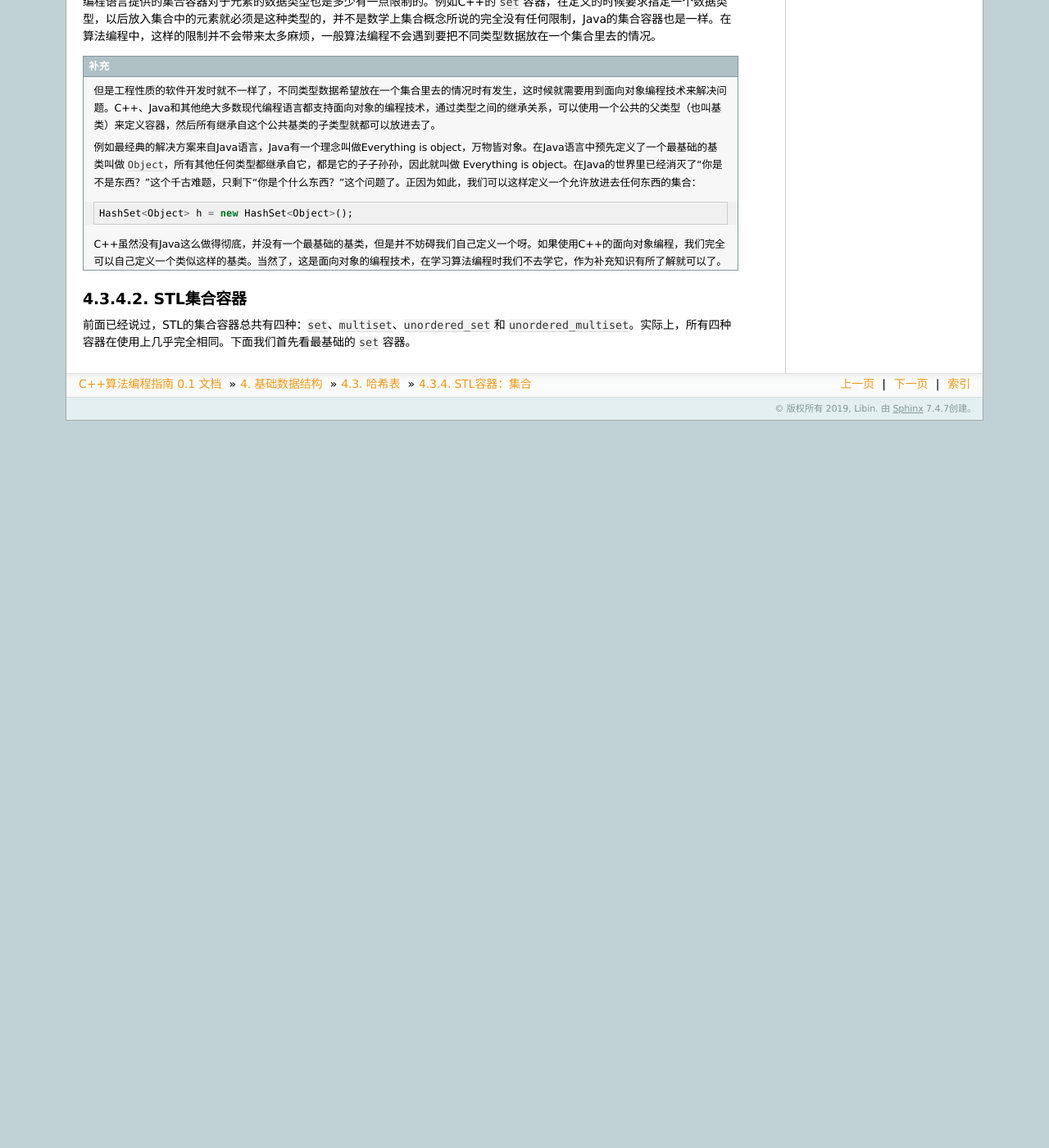
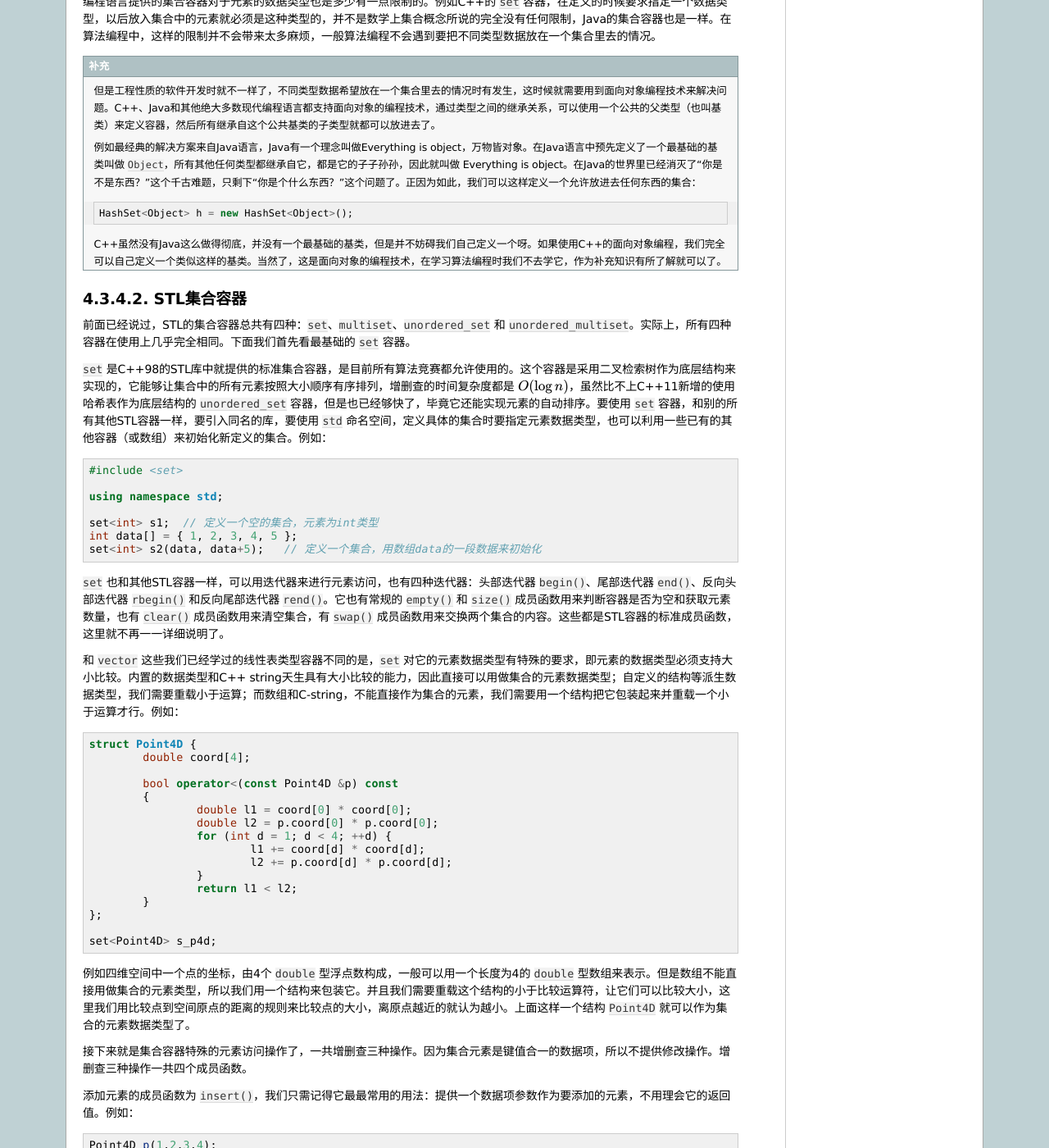
Before and after one commit to majorli/algo_guide, a Sphinx documentation site: the page built from source/ch03/sec03/334_set.rst, in a window 1280 px wide and 1400 px high, scrolled down 721 px. Shown: the whole window at 82% size. Built offline with Sphinx 7.4.7, drawn with Linux system fonts in a browser that asks for light colours; formulas are drawn with MathJax 3; before the commit the page ends 1234 px from its top, so only the background shows below that; some of the changed text lies outside the part shown.

Commit message:
20200727_0002draft_334_writing

```diff
--- a/source/ch03/sec03/334_set.rst
+++ b/source/ch03/sec03/334_set.rst
@@ -36,3 +36,69 @@ STL集合容器
 ^^^^^^^^^^^^
 
 前面已经说过，STL的集合容器总共有四种：\ ``set``\ 、\ ``multiset``\ 、\ ``unordered_set`` 和 ``unordered_multiset``\ 。实际上，所有四种容器在使用上几乎完全相同。下面我们首先看最基础的 ``set`` 容器。
+
+``set`` 是C++98的STL库中就提供的标准集合容器，是目前所有算法竞赛都允许使用的。这个容器是采用二叉检索树作为底层结构来实现的，它能够让集合中的所有元素按照大小顺序有序排列，增删查的时间复杂度都是 :math:`O(\log n)`\ ，虽然比不上C++11新增的使用哈希表作为底层结构的 ``unordered_set`` 容器，但是也已经够快了，毕竟它还能实现元素的自动排序。要使用 ``set`` 容器，和别的所有其他STL容器一样，要引入同名的库，要使用 ``std`` 命名空间，定义具体的集合时要指定元素数据类型，也可以利用一些已有的其他容器（或数组）来初始化新定义的集合。例如：
+
+.. code-block:: c++
+
+   #include <set>
+
+   using namespace std;
+
+   set<int> s1;  // 定义一个空的集合，元素为int类型
+   int data[] = { 1, 2, 3, 4, 5 };
+   set<int> s2(data, data+5);   // 定义一个集合，用数组data的一段数据来初始化
+
+``set`` 也和其他STL容器一样，可以用迭代器来进行元素访问，也有四种迭代器：头部迭代器 ``begin()``\ 、尾部迭代器 ``end()``\ 、反向头部迭代器 ``rbegin()`` 和反向尾部迭代器 ``rend()``\ 。它也有常规的 ``empty()`` 和 ``size()`` 成员函数用来判断容器是否为空和获取元素数量，也有 ``clear()`` 成员函数用来清空集合，有 ``swap()`` 成员函数用来交换两个集合的内容。这些都是STL容器的标准成员函数，这里就不再一一详细说明了。
+
+和 ``vector`` 这些我们已经学过的线性表类型容器不同的是，\ ``set`` 对它的元素数据类型有特殊的要求，即元素的数据类型必须支持大小比较。内置的数据类型和C++ string天生具有大小比较的能力，因此直接可以用做集合的元素数据类型；自定义的结构等派生数据类型，我们需要重载小于运算；而数组和C-string，不能直接作为集合的元素，我们需要用一个结构把它包装起来并重载一个小于运算才行。例如：
+
+.. code-block:: c++
+
+   struct Point4D {
+           double coord[4];
+
+           bool operator<(const Point4D &p) const
+           {
+                   double l1 = coord[0] * coord[0];
+                   double l2 = p.coord[0] * p.coord[0];
+                   for (int d = 1; d < 4; ++d) {
+                           l1 += coord[d] * coord[d];
+                           l2 += p.coord[d] * p.coord[d];
+                   }
+                   return l1 < l2;
+           }
+   };
+
+   set<Point4D> s_p4d;
+
+例如四维空间中一个点的坐标，由4个 ``double`` 型浮点数构成，一般可以用一个长度为4的 ``double`` 型数组来表示。但是数组不能直接用做集合的元素类型，所以我们用一个结构来包装它。并且我们需要重载这个结构的小于比较运算符，让它们可以比较大小，这里我们用比较点到空间原点的距离的规则来比较点的大小，离原点越近的就认为越小。上面这样一个结构 ``Point4D`` 就可以作为集合的元素数据类型了。
+
+接下来就是集合容器特殊的元素访问操作了，一共增删查三种操作。因为集合元素是键值合一的数据项，所以不提供修改操作。增删查三种操作一共四个成员函数。
+
+添加元素的成员函数为 ``insert()``\ ，我们只需记得它最最常用的用法：提供一个数据项参数作为要添加的元素，不用理会它的返回值。例如：
+
+.. code-block:: c++
+
+   Point4D p(1,2,3,4);
+   s_p4d.insert(p);
+
+删除元素的成员函数为 ``erase()``\ ，它有两种常用的用法：一种是提供一个数据项参数，删除集合中与之相等的那个元素；另一种是提供一个指向集合中某个元素的迭代器，然后删除这个元素。例如：
+
+.. code-block:: c++
+
+   Point4D q(1,1,1,1);
+   s_p4d.erase(q);                      // 删除值为(1,1,1,1)的那个元素
+   s_p4d.erase(s_p4d.begin()+1);        // 删除集合中第2小的那个元素
+
+查找元素的成员函数有两个：\ ``find()`` 函数需要提供一个数据项参数，查找集合中是否存在与之相等的元素，如果存在，返回指向该元素的迭代器，不存在则返回尾部迭代器；\ ``count()`` 函数同样需要一个数据项参数并在集合中查找，返回的是集合中与之相等的元素的数量。由于 ``set`` 集合要求元素全部互不相等，所以实际上 ``count()`` 函数的返回值只有两种，要么是0要么是1，不会有其他返回值。
+
+``set`` 容器的最常用的操作就上述这些，很简单。在实际编程中，除了真正用做集合，这个容器还经常被利用来进行某些特殊场景下的排序，例如下面这个非常简单的练习。
+
+.. admonition:: 练习
+
+   连续输入20个整数，用空格或换行来分隔。要求剔除其中所有重复的数之后按照从大到小的顺序输出，每个数一行。使用 ``set`` 容器完成这个任务。
+
+.. warning::
+
+   虽然遇到上面这个练习这样的场景，用 ``set`` 似乎挺简单，而且时间复杂度也是 :math:`O(n\log n)`\ ，但是要注意，\ ``set`` 的实际排序速度比 ``sort()`` 要慢，而且它读取单个元素的时间也是 :math:`O(\log n)`\ ，也就是说遍历集合元素的整体时间是 :math:`O(n\log n)`\ ，比线性表容器慢！所以在需要高效率的算法问题中，不要利用 ``set`` 集合来做排序的事情。
```
